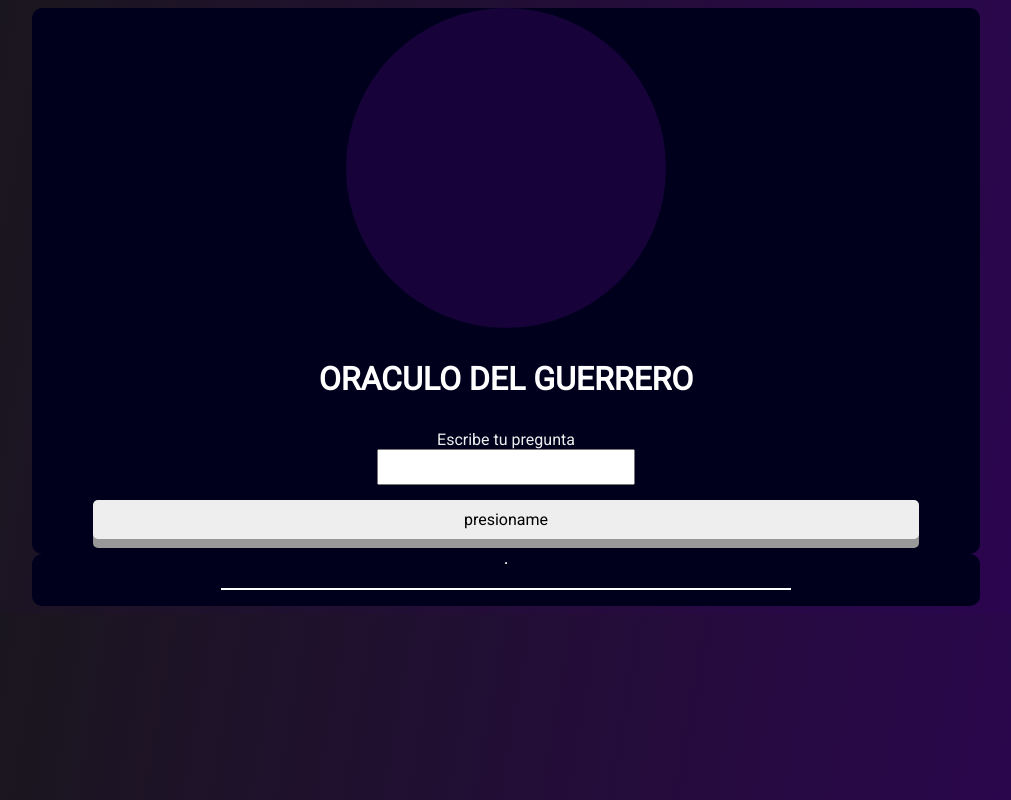
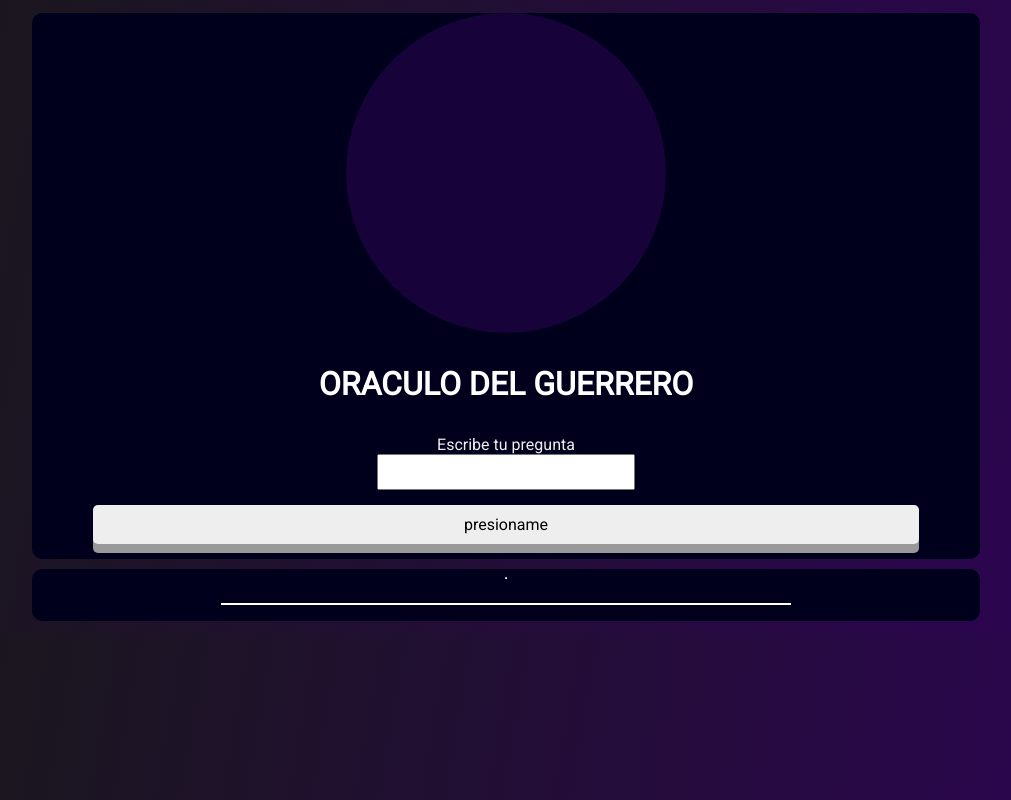
Before and after one commit to iranmederos/oraculo-random, a plain HTML site: page index.html in a window 1280 px wide. Shown: the whole page, without its empty margins (134-1145 px from the left). Drawn offline with Linux system fonts and the light colour scheme.

Commit message:
update css

```diff
--- a/src/css/style.css
+++ b/src/css/style.css
@@ -18,6 +18,7 @@ body{
   align-items: center;
   justify-content: center;
   flex-direction: column;
+  margin: 5px;
 }
 
 .container_2{
@@ -29,6 +30,7 @@ body{
   align-items: center;
   justify-content: center;
   flex-direction: column;
+  margin: 5px;
 }
 
 .number{
```
